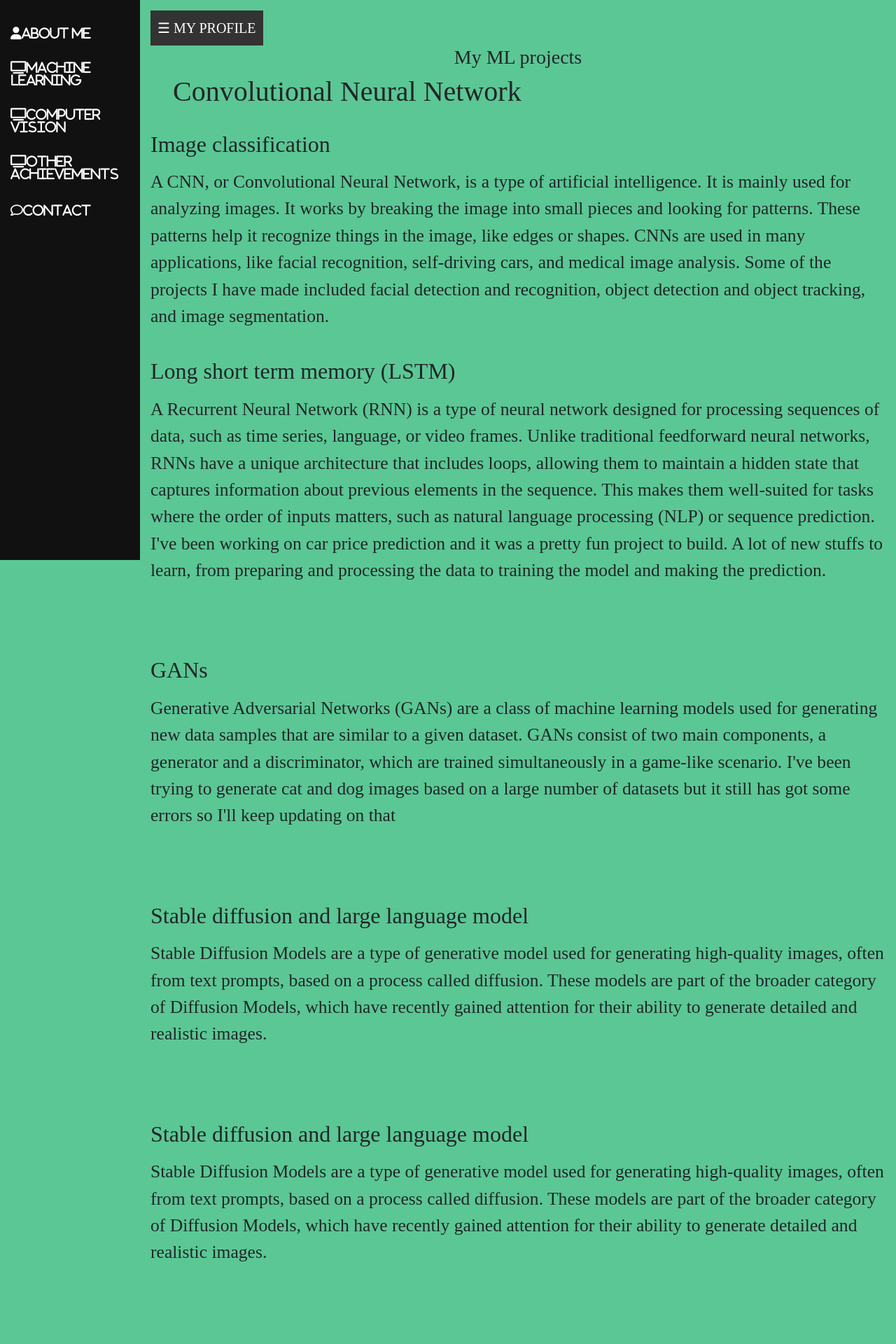
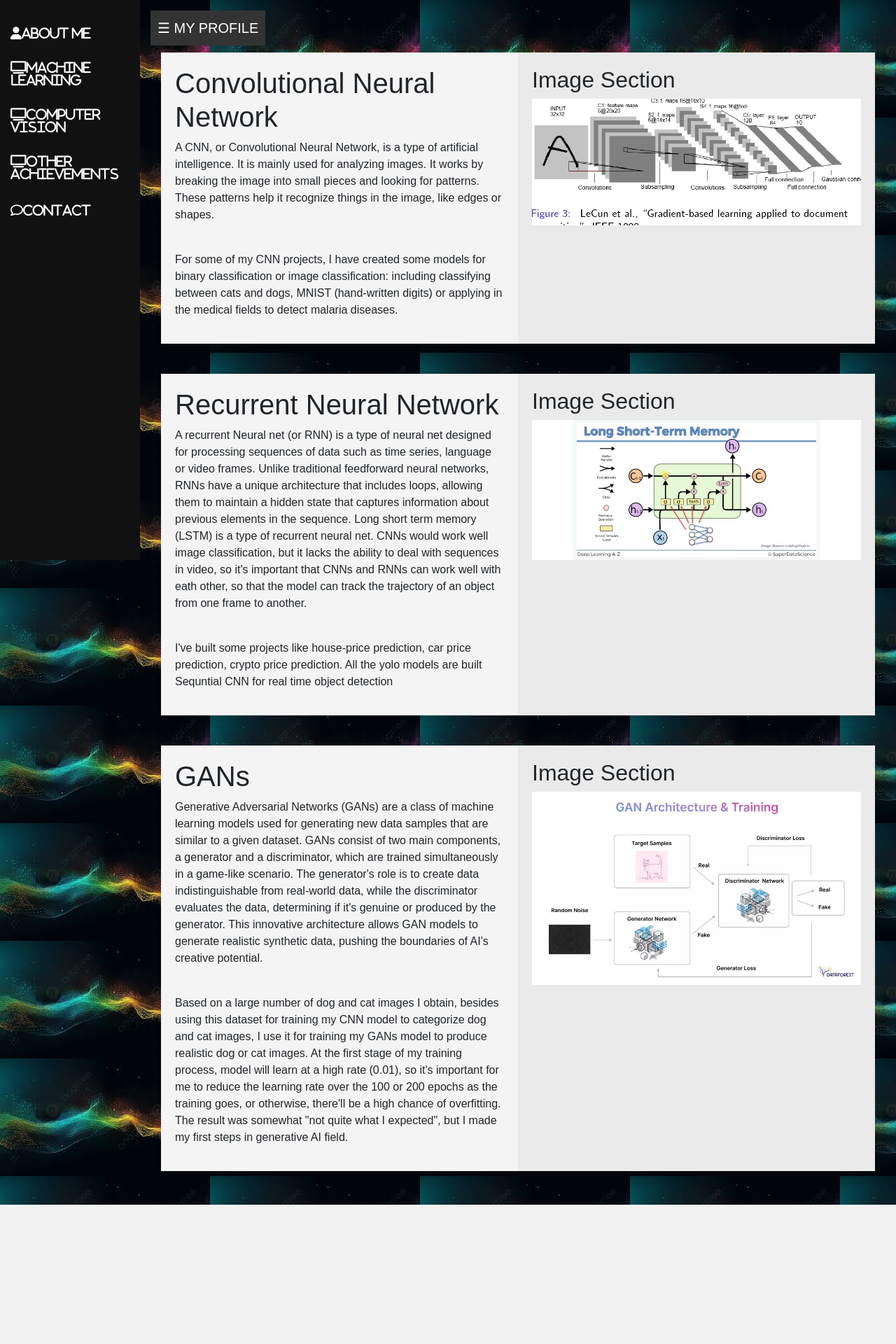
Before and after one commit to minhquang5014/personal-web-flask, a Flask app: page /ml in a window 1280 px wide. Shown: the whole page at 70% size. After the commit the page ends 1721 px from the top, so only its background shows below. Run offline with Flask 3, Linux system fonts and the light colour scheme; some libraries are stand-ins or nearby versions.

Commit message:
modify the test files

```diff
--- a/website/static/css_folder/ml.css
+++ b/website/static/css_folder/ml.css
@@ -1,48 +1,34 @@
-*{
-    margin:0;
-    padding:0;
+* {
+    margin: 0;
+    padding: 0;
     box-sizing: border-box;
-    font-family: 'Poppins', 'sans-serif'
   }
-body{
-    background-color: rgb(91, 199, 148);
-    /* color: #dedede; */
+
+  body {
+    font-family: Arial, sans-serif;
+    background-image: url("/static/images/images_1.jpg");
   }
-.education {
-    display: flex;
-    justify-content: center;
-    align-items: center;
-    flex-direction: column;
-    min-height: auto;
-    padding-bottom: 5rem;
-}
-.education .education-row {
+  .container {
     display: flex;
     flex-wrap: wrap;
-    gap: 5rem;
+    height: auto;
+    width: 100%;
+    padding-top: 10px;
   }
 
-.education-row .education-column {
-    flex: 1 1 40rem;
+  .left-column {
+    flex: 1;
+    padding: 20px;
+    background-color: #f4f4f4;
   }
-.education-column .title{
-    font-size: 2.5rem;
-    margin: 0 0 1.5rem 2rem;
+
+  .right-column {
+    flex: 1;
+    padding: 20px;
+    background-color: #eaeaea;
   }
-.education-column .education-box{
-    border-left: .2rem solid var(--main-color);
-    border-radius: .6rem;
-    margin-bottom: 2rem;
+
+  img {
+    width: 100%;
+    height: auto;
   }
-.education-content .content .year{
-    font-size: 1.5rem;
-    color: var(--main-color);
-    padding-bottom: .5rem;
-}
-.education-content .content h3{
-    font-size: 2rem;
-}
-.education-content .content p{
-    font-size: 1.6rem;
-    padding-top: .5rem;
-}
--- a/website/templates/base.html
+++ b/website/templates/base.html
@@ -2,7 +2,7 @@
 <html>
     <head>
         <meta charset="utf-8" />
-        <meta http-equiv="X-UA-Compatible" content ="width=device-width, initial-scale=1">
+        <meta http-equiv="X-UA-Compatible" content ="width=device-width, initial-scale=1" />
         <link
             rel="stylesheet"
             href="https://stackpath.bootstrapcdn.com/bootstrap/4.4.1/css/bootstrap.min.css"
--- a/website/templates/base2.html
+++ b/website/templates/base2.html
@@ -42,7 +42,7 @@
                 </div>
             </div>
         </nav> -->
-        {% if user.is_authenticated %}
+
         <section class="bg">
             <label>
                 <!--create a toggle button-->
@@ -67,7 +67,7 @@
                 {% endblock %}
             </label>
         </section>
-        {% endif %}
+
 
         {% with messages = get_flashed_messages(with_categories=true) %}
         {% if messages %}
--- a/website/templates/ml.html
+++ b/website/templates/ml.html
@@ -6,81 +6,70 @@
 {% endblock %}
 
 {% block content %}
-<section class="education" id="education">
-    <h3 class="heading">My <span>ML projects</span></h3>
-    <div class="education-row">
-        <div class="education-column">
-            <h2 class="title">Convolutional Neural Network</h2>
-            <div class="education-box">
-                <div class="education-content">
-                    <div class="content">
-                        <div class="year"></div>
-                        <h2>Image classification</h2>
+<div class="container">
+    <div class="left-column">
+        <h1>Convolutional Neural Network</h1>
         <p>A CNN, or Convolutional Neural Network,
             is a type of artificial intelligence. It is mainly used for analyzing images.
             It works by breaking the image into small pieces and looking for patterns.
             These patterns help it recognize things in the image, like edges or shapes.
-                            CNNs are used in many applications, like facial recognition, self-driving cars, and medical image analysis.
-                            Some of the projects I have made included facial detection and recognition, object detection and object tracking,
-                            and image segmentation.
+        </p>
+        <br>
+        <p>
+            For some of my CNN projects, I have created some models for binary classification or image classification:
+            including classifying between cats and dogs, MNIST (hand-written digits) or applying in the medical fields to detect malaria diseases.
         </p>
     </div>
+    <div class="right-column">
+        <h2>Image Section</h2>
+        <img src="/static/images/CNN.png" alt="Example Image">
     </div>
 </div>
-            <!-- <h2 class="title">Recurrent neural network</h2>
-            <div class="education-box"> -->
-                <div class="education-content">
-                    <div class="content">
-                        <div class="year"></div>
-                        <h2>Long short term memory (LSTM)</h2>
-                        <p>A Recurrent Neural Network (RNN) is a type of neural network designed for processing sequences of data,
-                            such as time series, language, or video frames. Unlike traditional feedforward neural networks,
-                            RNNs have a unique architecture that includes loops, allowing them to maintain a hidden state that captures information about previous elements in the sequence.
-                            This makes them well-suited for tasks where the order of inputs matters, such as natural language processing (NLP) or sequence prediction.
-                            I've been working on car price prediction and it was a pretty fun project to build. A lot of new stuffs to learn, from preparing and processing the data to training the model and making the prediction.
+<hr>
+<div class="container">
+    <div class="left-column">
+        <h1>Recurrent Neural Network</h1>
+        <p>A recurrent Neural net (or RNN) is a type of neural net designed for processing sequences of data
+            such as time series, language or video frames. Unlike traditional feedforward neural networks,
+            RNNs have a unique architecture that includes loops, allowing them to maintain a hidden state that captures
+            information about previous elements in the sequence. Long short term memory (LSTM) is a type of recurrent neural net.
+            CNNs would work well image classification, but it lacks the ability to deal with sequences in video,
+            so it's important that CNNs and RNNs can work well with eath other, so that the model can track the trajectory of an object from one frame to another.
+        </p>
+        <br>
+        <p>
+            I've built some projects like house-price prediction, car price prediction, crypto price prediction.
+            All the yolo models are built Sequntial CNN for real time object detection
         </p>
     </div>
+    <div class="right-column">
+        <h2>Image Section</h2>
+        <img src="/static/images/RNNs.jpg" alt="Example Image">
     </div>
 </div>
-
-            <!-- <h2 class="title">Generative adversarial networks</h2>
-            <div class="education-box"> -->
-                <div class="education-content">
-                    <div class="content">
-                        <div class="year"></div>
-                        <h3>GANs</h3>
+<hr>
+<div class="container">
+    <div class="left-column">
+        <h1>GANs</h1>
         <p>Generative Adversarial Networks (GANs) are a class of machine learning models used for generating new data samples that are similar to a given dataset.
             GANs consist of two main components, a generator and a discriminator, which are trained simultaneously in a game-like scenario.
-                            I've been trying to generate cat and dog images based on a large number of datasets but it still has got some errors so I'll keep updating on that
+            The generator's role is to create data indistinguishable from real-world data,
+            while the discriminator evaluates the data, determining if it's genuine or produced by the generator.
+            This innovative architecture allows GAN models to generate realistic synthetic data, pushing the boundaries of AI's creative potential.
+        </p>
+        <br>
+        <p>
+            Based on a large number of dog and cat images I obtain, besides using this dataset for training my CNN model to categorize dog and cat images,
+            I use it for training my GANs model to produce realistic dog or cat images. At the first stage of my training process, model will learn at a high rate (0.01),
+            so it's important for me to reduce the learning rate over the 100 or 200 epochs as the training goes, or otherwise, there'll be a high chance of overfitting.
+            The result was somewhat "not quite what I expected", but I made my first steps in generative AI field.
         </p>
     </div>
-                </div>
-
-            <!-- <h3 class="title">Stable diffution models</h3>
-            <div class="education-box"> -->
-                <div class="education-content">
-                    <div class="content">
-                        <div class="year"></div>
-                        <h3>Stable diffusion and large language model</h3>
-                        <p>
-                            Stable Diffusion Models are a type of generative model used for generating high-quality images, often from text prompts, based on a process called diffusion.
-                            These models are part of the broader category of Diffusion Models, which have recently gained attention for their ability to generate detailed and realistic images.
-                        </p>
+    <div class="right-column">
+        <h2>Image Section</h2>
+        <img src="/static/images/GANs.jpg" alt="Example Image">
     </div>
 </div>
-                <div class="education-content">
-                    <div class="content">
-                        <div class="year"></div>
-                        <h3>Stable diffusion and large language model</h3>
-                        <p>
-                            Stable Diffusion Models are a type of generative model used for generating high-quality images, often from text prompts, based on a process called diffusion.
-                            These models are part of the broader category of Diffusion Models, which have recently gained attention for their ability to generate detailed and realistic images.
-                        </p>
-                    </div>
-                </div>
-            </div>
-        </div>
-    </div>
-</section>
+<hr>
 
 {% endblock %}
```
Lines whose indentation alone changed are shown as unchanged.
